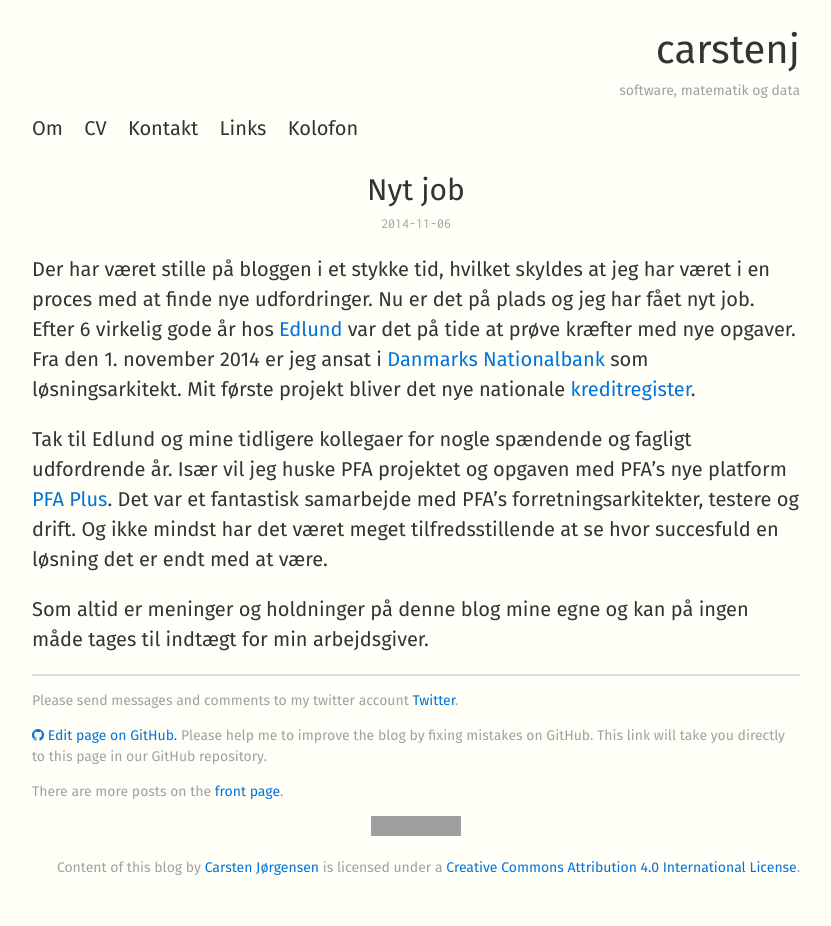
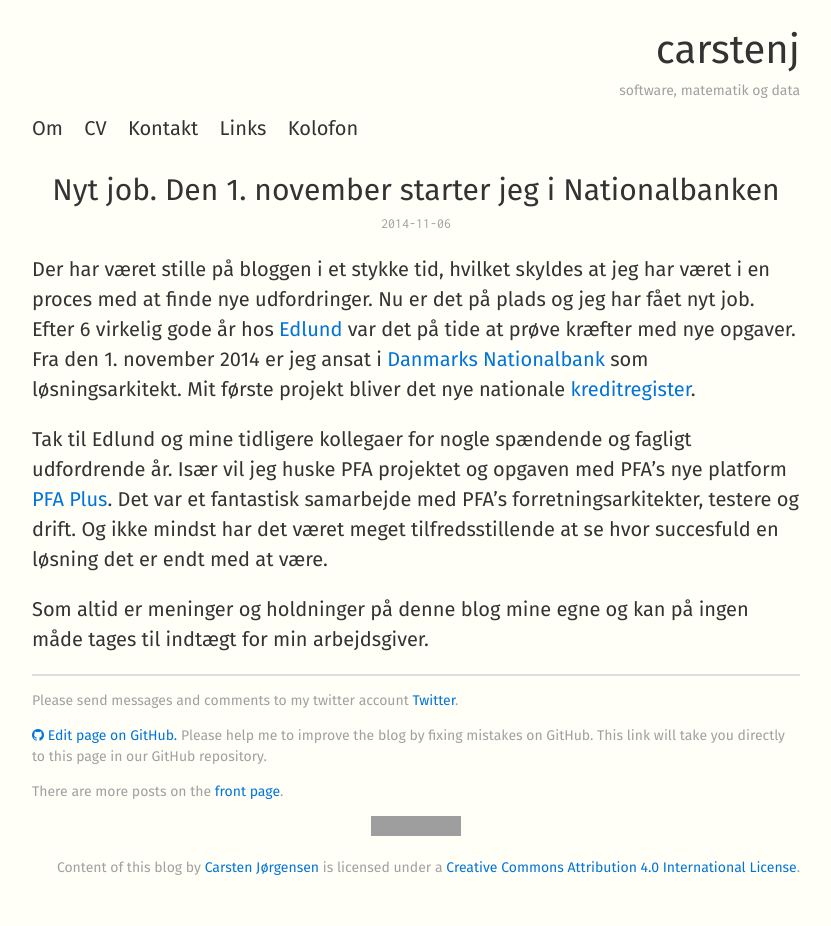
Before and after one commit to carsten-j/carsten-j.github.io, a Jekyll site: the page built from _posts/2014-11-06-nyt-job.markdown, in a window 1280 px wide. Shown: the whole page, without its empty margins (224-1055 px from the left). Built offline with Jekyll 4.4.1, drawn with Linux system fonts in a browser that asks for light colours; nearby versions of some CDN libraries; grey boxes are pictures that could not be loaded.

Commit message:
Rette titel på tidligere indlæg

```diff
--- a/_posts/2014-11-06-nyt-job.markdown
+++ b/_posts/2014-11-06-nyt-job.markdown
@@ -1,6 +1,6 @@
 ---
 layout: post
-title: Nyt job
+title: Nyt job. Den 1. november starter jeg i Nationalbanken
 date: '2014-11-06 20:09:08'
 ---
 
```
